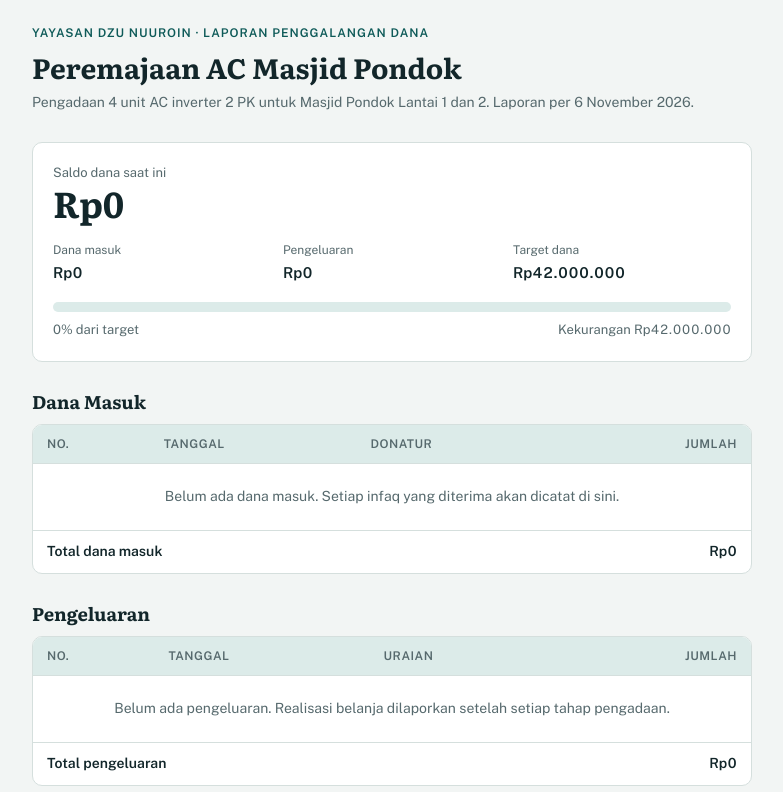
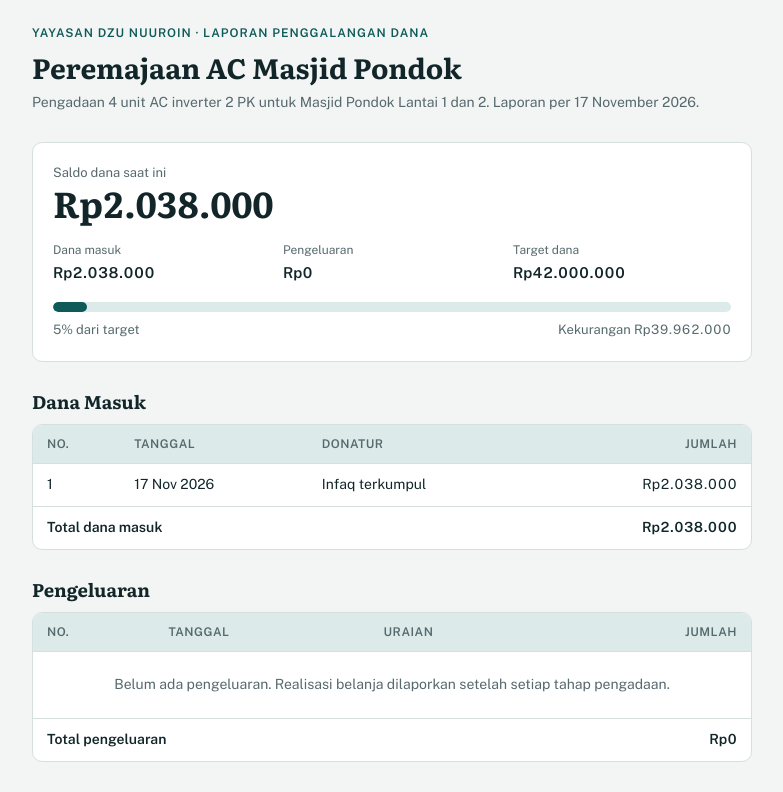
Before and after one commit to sisinfo2026/laporandanaacmasjid, a plain HTML site: page index.html in a window 1280 px wide. Shown: the top 792 px of the page, without its empty margins (248-1031 px from the left). Drawn offline with nearby package versions, Linux system fonts and the light colour scheme.

Commit message:
Update index.html

```diff
--- a/index.html
+++ b/index.html
@@ -6,7 +6,6 @@
 <title>Laporan Dana AC Masjid</title>
 <link rel="stylesheet" href="https://fonts.googleapis.com/css2?family=Literata:opsz,wght@7..72,500;7..72,700&family=Public+Sans:wght@400;500;600&display=swap">
 <style>
-/* Layout: satu kolom sempit seperti buku kas yang dibaca di ponsel; ringkasan saldo di atas, rincian di bawah. */
 :root {
   --bg: #F2F5F4;
   --surface: #FFFFFF;
@@ -100,7 +99,7 @@ ul { margin: 0; padding-left: 1.2rem; display: flex; flex-direction: column; gap
   <header>
     <span class="eyebrow">Yayasan Dzu Nuuroin · Laporan Penggalangan Dana</span>
     <h1>Peremajaan AC Masjid Pondok</h1>
-    <p class="sub">Pengadaan 4 unit AC inverter 2 PK untuk Masjid Pondok Lantai 1 dan 2. Laporan per <span id="asof">6 November 2026</span>.</p>
+    <p class="sub">Pengadaan 4 unit AC inverter 2 PK untuk Masjid Pondok Lantai 1 dan 2. Laporan per <span id="asof">17 November 2026</span>.</p>
   </header>
 
   <div class="summary">
@@ -171,7 +170,7 @@ ul { margin: 0; padding-left: 1.2rem; display: flex; flex-direction: column; gap
         <tfoot><tr><td colspan="3">Total anggaran</td><td class="r" id="rab-total">Rp42.000.000</td></tr></tfoot>
       </table>
     </div>
-    <p class="sub">Kebutuhan dana per unit AC terpasang Rp10.500.000, termasuk jasa, material, dan cadangan biaya.</p>
+    <p class="sub">Kebutuhan dana per unit AC terpasang Rp10.500.000, termasuk jasa, material, dan cadangan biaya. Merek dan tipe akhir (LG, Sharp, atau Mitsubishi) ditetapkan Yayasan berdasarkan penawaran resmi; harga satuan Rp9.000.000 adalah estimasi acuan.</p>
   </section>
 
   <section>
@@ -200,11 +199,13 @@ ul { margin: 0; padding-left: 1.2rem; display: flex; flex-direction: column; gap
 </div>
 
 <script>
-/* Catatan kas: tambahkan baris ke daftar di bawah, lalu publikasikan ulang. */
+/* Catatan kas: tambahkan baris ke daftar di bawah, lalu simpan ulang file ini. */
 var TARGET = 42000000;
-var AS_OF = "6 November 2026";
+var AS_OF = "17 November 2026";
 // { tanggal: "7 Nov 2026", donatur: "Hamba Allah", jumlah: 500000 }
-var DANA_MASUK = [];
+var DANA_MASUK = [
+  { tanggal: "17 Nov 2026", donatur: "Infaq terkumpul", jumlah: 2038000 }
+];
 // { tanggal: "20 Nov 2026", uraian: "Pembelian AC unit 1", jumlah: 10500000 }
 var PENGELUARAN = [];
 // { tanggal: "25 Nov 2026", donatur: "Hamba Allah", unit: 1 }
@@ -215,7 +216,7 @@ var TAHAP = [
   { nama: "Bulan ke-2", unit: 2, target: 21000000 }
 ];
 var RAB = [
-  { uraian: "AC LG DUALCOOL Dual Inverter 2 PK T18EV5", volume: "4 unit", satuan: 9000000 },
+  { uraian: "AC inverter 2 PK (pilihan merek: LG / Sharp / Mitsubishi)", volume: "4 unit", satuan: 9000000 },
   { uraian: "Jasa pemasangan AC", volume: "4 unit", satuan: 350000 },
   { uraian: "Material instalasi", volume: "4 unit", satuan: 650000 },
   { uraian: "Cadangan biaya tak terduga (5%)", volume: "1 paket", satuan: 2000000 }
```
